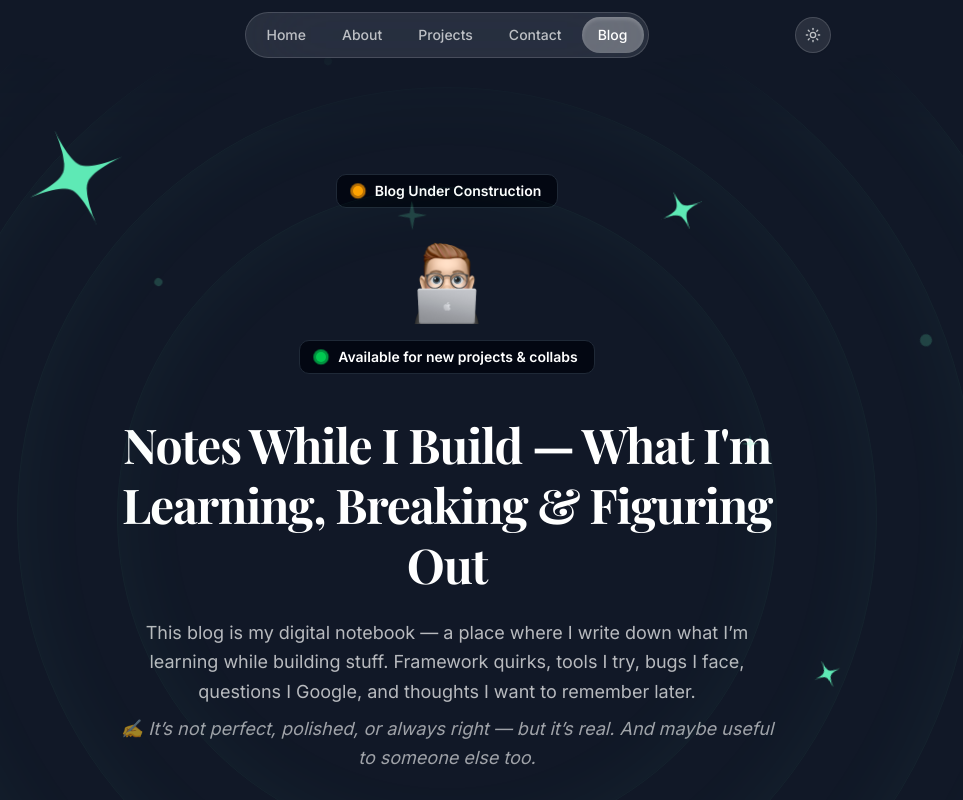
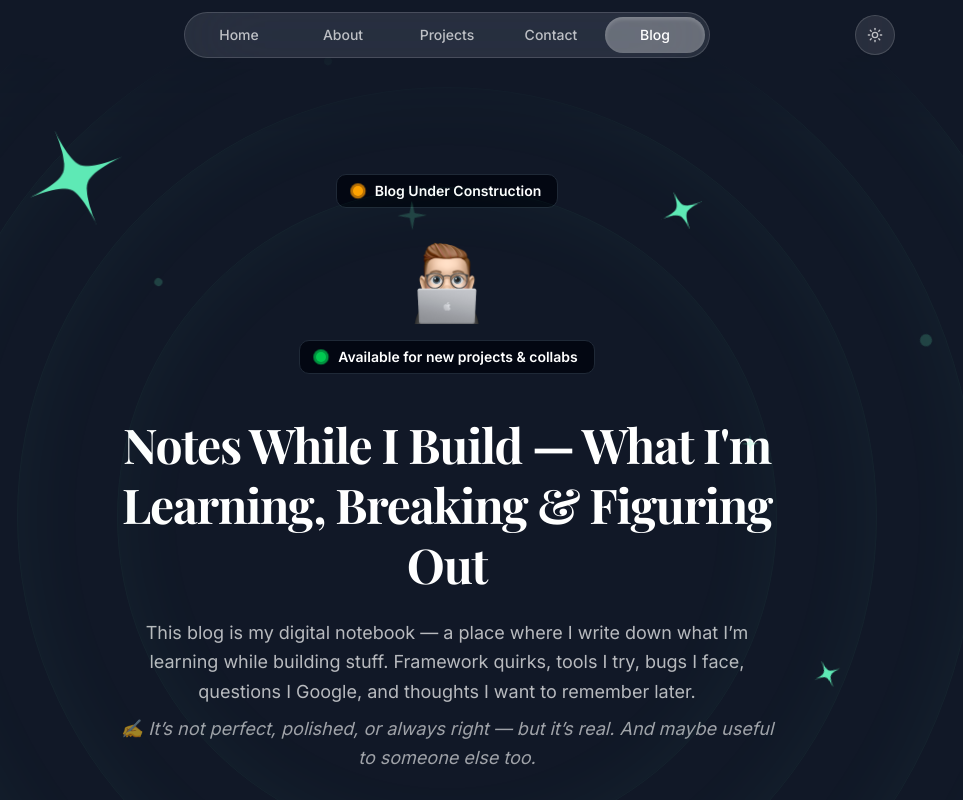
Before and after one commit to Nisschhal/portfolio-v2, a Next.js app: page /blogs in a window 1280 px wide. Shown: the top 800 px of the page, without its empty margins (193-1156 px from the left). Built offline with nearby package versions, Linux system fonts and the light colour scheme; a web font is replaced by a local one.

Commit message:
made resonsvie

```diff
--- a/components/toggle-theme.tsx
+++ b/components/toggle-theme.tsx
@@ -21,16 +21,16 @@ export function ModeToggle() {
         <Button
           variant='outline'
           size='icon'
-          className='rounded-full border border-white/15 bg-white/10 p-2 text-white/70 backdrop-blur-2xl backdrop-saturate-150 transition-all duration-300 hover:bg-white/20 hover:text-white dark:border-gray-900/15 dark:bg-black/10 dark:hover:bg-black/20 dark:hover:text-gray-900'
+          className='h-10 w-10 rounded-full border border-white/15 bg-white/10 p-2 text-white/70 backdrop-blur-2xl backdrop-saturate-150 transition-all duration-300 hover:bg-white/20 hover:text-white dark:border-gray-200/15 dark:bg-gray-900/10 dark:hover:bg-gray-200/20 dark:hover:text-white'
         >
-          <Sun className='h-[1.2rem] w-[1.2rem] scale-100 rotate-0 transition-all dark:scale-0 dark:-rotate-90' />
-          <Moon className='absolute h-[1.2rem] w-[1.2rem] scale-0 rotate-90 transition-all dark:scale-100 dark:rotate-0' />
+          <Sun className='h-5 w-5 scale-100 rotate-0 transition-all dark:scale-0 dark:-rotate-90' />
+          <Moon className='absolute h-5 w-5 scale-0 rotate-90 transition-all dark:scale-100 dark:rotate-0' />
           <span className='sr-only'>Toggle theme</span>
         </Button>
       </DropdownMenuTrigger>
       <DropdownMenuContent
         align='end'
-        className='rounded-xl border border-white/15 bg-white/10 text-white/70 backdrop-blur-2xl backdrop-saturate-150 dark:border-gray-900/15 dark:bg-black/10'
+        className='w-40 rounded-xl border border-white/15 bg-white/10 text-white/70 backdrop-blur-2xl backdrop-saturate-150 dark:border-gray-200/15 dark:bg-gray-900/10'
       >
         <DropdownMenuItem
           onClick={() => setTheme('light')}
@@ -46,8 +46,8 @@ export function ModeToggle() {
           onClick={() => setTheme('dark')}
           className={`rounded-lg px-4 py-2 text-sm font-medium transition-all duration-300 focus:outline-none ${
             theme === 'dark'
-              ? 'bg-black/30 text-black shadow-inner shadow-black/20'
-              : 'hover:bg-black/20 hover:text-gray-900'
+              ? 'bg-gray-100/30 text-white shadow-inner shadow-gray-200/20'
+              : 'hover:bg-gray-200/20 hover:text-white'
           }`}
         >
           Dark
@@ -56,8 +56,8 @@ export function ModeToggle() {
           onClick={() => setTheme('system')}
           className={`rounded-lg px-4 py-2 text-sm font-medium transition-all duration-300 focus:outline-none ${
             theme === 'system'
-              ? 'bg-white/30 text-white shadow-inner shadow-white/20 dark:bg-black/30 dark:text-black dark:shadow-black/20'
-              : 'hover:bg-white/20 hover:text-white dark:hover:bg-black/20 dark:hover:text-gray-900'
+              ? 'bg-white/30 text-white shadow-inner shadow-white/20 dark:bg-gray-100/30 dark:text-white dark:shadow-gray-200/20'
+              : 'hover:bg-white/20 hover:text-white dark:hover:bg-gray-200/20 dark:hover:text-white'
           }`}
         >
           System
--- a/sections/Header.tsx
+++ b/sections/Header.tsx
@@ -105,17 +105,17 @@ export const Header = () => {
   }, [pathname])
 
   return (
-    <div className='sticky top-3 z-10 flex w-full items-center justify-center'>
-      <div className='relative mx-auto flex min-w-md items-center justify-center md:min-w-lg lg:min-w-3xl'>
-        <nav className='flex gap-1 rounded-full border border-white/15 bg-white/10 p-1 backdrop-blur-2xl backdrop-saturate-150 dark:border-gray-900/15 dark:bg-black/10'>
+    <div className='sticky top-3 z-10 flex w-full items-center justify-center px-4'>
+      <div className='relative mx-auto flex w-full max-w-4xl items-center justify-center sm:min-w-[400px] md:min-w-[600px] lg:min-w-[800px]'>
+        <nav className='flex flex-wrap gap-1 rounded-full border border-white/15 bg-white/10 p-1 backdrop-blur-2xl backdrop-saturate-150 dark:border-gray-200/15 dark:bg-gray-900/10'>
           {navItems.map(item => (
             <a
               key={item.name}
               href={item.link}
-              className={`relative rounded-full px-4 py-2 text-sm font-medium transition-all duration-300 ${
+              className={`relative min-w-[80px] flex-1 rounded-full px-3 py-2 text-center text-sm font-medium transition-all duration-300 sm:min-w-[100px] sm:px-4 ${
                 activeSection === item.sectionId
-                  ? 'bg-white/30 text-white shadow-inner shadow-white/20 dark:bg-black/30 dark:text-black dark:shadow-black/20'
-                  : 'text-white/70 hover:bg-white/20 hover:text-white dark:text-gray-200 dark:hover:bg-black/20 dark:hover:text-gray-900'
+                  ? 'bg-white/30 text-white shadow-inner shadow-white/20 dark:bg-gray-100/30 dark:text-white dark:shadow-gray-200/20'
+                  : 'text-white/70 hover:bg-white/20 hover:text-white dark:text-gray-300 dark:hover:bg-gray-200/20 dark:hover:text-white'
               }`}
             >
               {item.name}
--- a/sections/On-the-table.tsx
+++ b/sections/On-the-table.tsx
@@ -58,8 +58,9 @@ export const SkillsSection = () => {
         className='mt-16 flex flex-col items-center justify-center gap-4 md:flex-row'
       >
         <a
-          href='/resume.pdf'
+          href='/nischal-resume.pdf'
           className='inline-flex h-12 items-center gap-2 rounded-xl border border-emerald-300/30 bg-neutral-900 px-6 text-neutral-200 transition hover:bg-emerald-300/20'
+          target='_blank'
         >
           Download CV
         </a>
```
Also changed, not shown: 1 other file (tests, documents, lock files or other folders).
